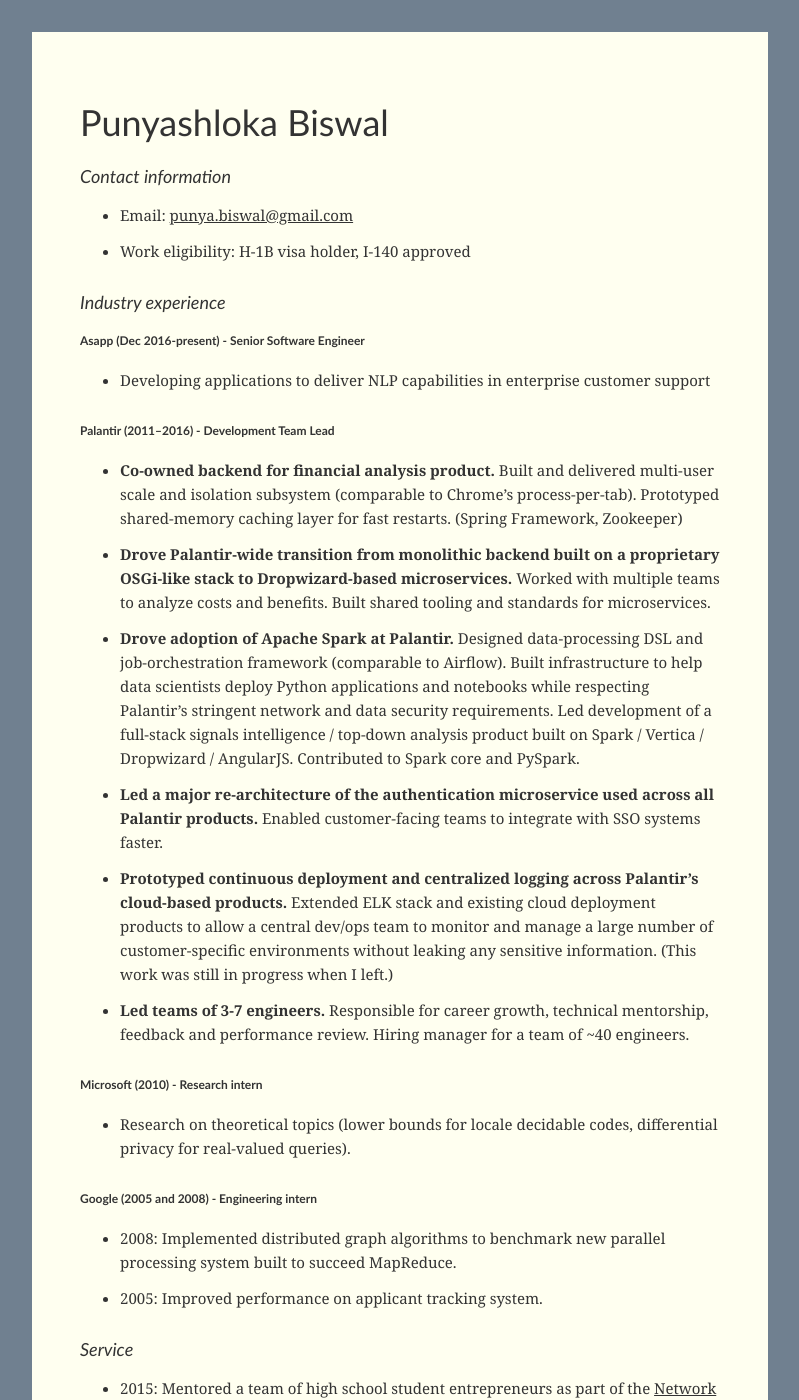
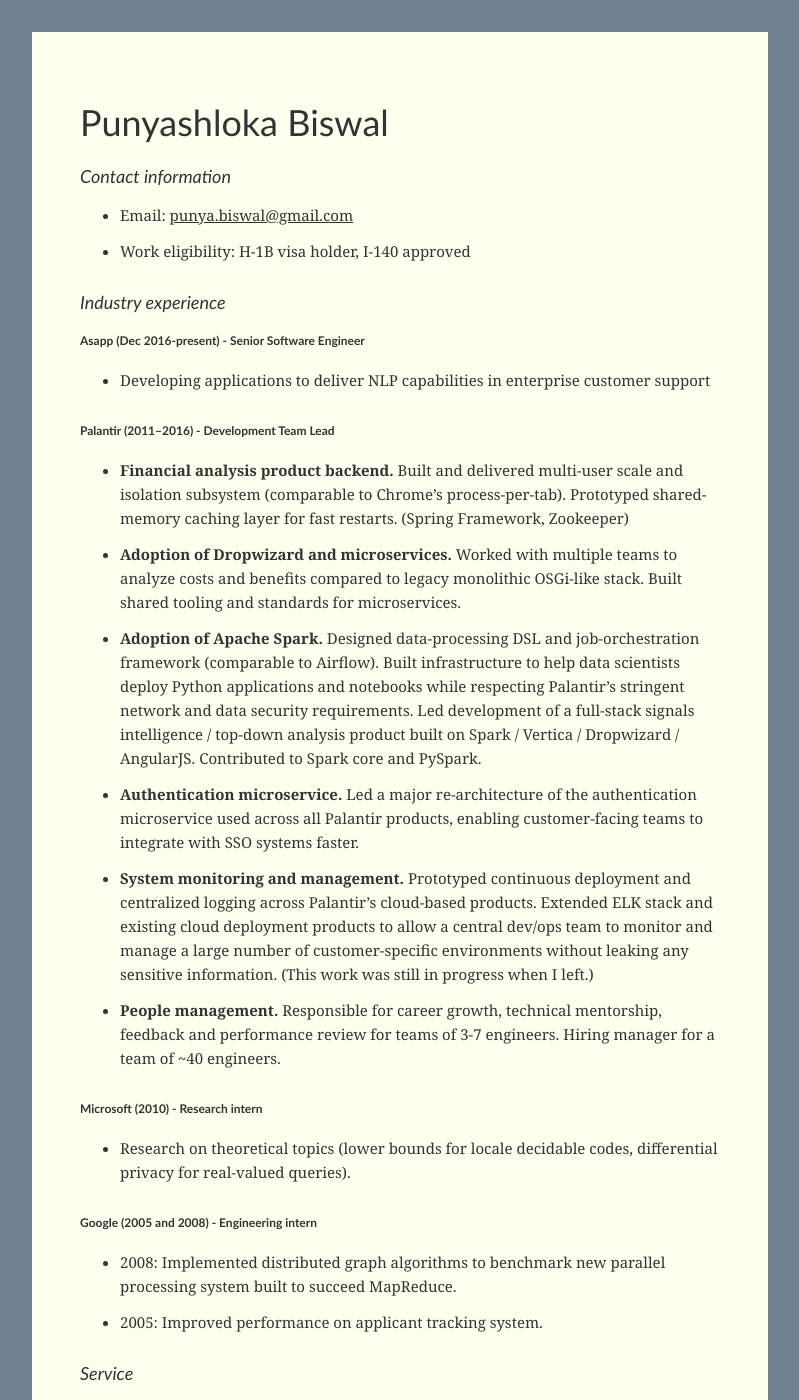
Before and after one commit to punya/punya.github.io, a Jekyll site: the page built from resume.md, in a window 1280 px wide and 1400 px high. Shown: the whole window, without its empty margins (240-1039 px from the left). Built offline with Jekyll 4.4.1, drawn with Linux system fonts in a browser that asks for light colours.

Commit message:
Better paragraph headings

```diff
--- a/resume.md
+++ b/resume.md
@@ -14,12 +14,12 @@
 - Developing applications to deliver NLP capabilities in enterprise customer support
 
 ### Palantir (2011–2016) - Development Team Lead
-- **Co-owned backend for financial analysis product.** Built and delivered multi-user scale and isolation subsystem (comparable to Chrome's process-per-tab). Prototyped shared-memory caching layer for fast restarts. (Spring Framework, Zookeeper)
-- **Drove Palantir-wide transition from monolithic backend built on a proprietary OSGi-like stack to Dropwizard-based microservices.** Worked with multiple teams to analyze costs and benefits. Built shared tooling and standards for microservices.
-- **Drove adoption of Apache Spark at Palantir.** Designed data-processing DSL and job-orchestration framework (comparable to Airflow). Built infrastructure to help data scientists deploy Python applications and notebooks while respecting Palantir's stringent network and data security requirements. Led development of a full-stack signals intelligence / top-down analysis product built on Spark / Vertica / Dropwizard / AngularJS. Contributed to Spark core and PySpark.
-- **Led a major re-architecture of the authentication microservice used across all Palantir products.** Enabled customer-facing teams to integrate with SSO systems faster.
-- **Prototyped continuous deployment and centralized logging across Palantir's cloud-based products.** Extended ELK stack and existing cloud deployment products to allow a central dev/ops team to monitor and manage a large number of customer-specific environments without leaking any sensitive information. (This work was still in progress when I left.)
-- **Led teams of 3-7 engineers.** Responsible for career growth, technical mentorship, feedback and performance review. Hiring manager for a team of ~40 engineers.
+- **Financial analysis product backend.** Built and delivered multi-user scale and isolation subsystem (comparable to Chrome's process-per-tab). Prototyped shared-memory caching layer for fast restarts. (Spring Framework, Zookeeper)
+- **Adoption of Dropwizard and microservices.** Worked with multiple teams to analyze costs and benefits compared to legacy monolithic OSGi-like stack. Built shared tooling and standards for microservices.
+- **Adoption of Apache Spark.** Designed data-processing DSL and job-orchestration framework (comparable to Airflow). Built infrastructure to help data scientists deploy Python applications and notebooks while respecting Palantir's stringent network and data security requirements. Led development of a full-stack signals intelligence / top-down analysis product built on Spark / Vertica / Dropwizard / AngularJS. Contributed to Spark core and PySpark.
+- **Authentication microservice.** Led a major re-architecture of the authentication microservice used across all Palantir products, enabling customer-facing teams to integrate with SSO systems faster.
+- **System monitoring and management.** Prototyped continuous deployment and centralized logging across Palantir's cloud-based products. Extended ELK stack and existing cloud deployment products to allow a central dev/ops team to monitor and manage a large number of customer-specific environments without leaking any sensitive information. (This work was still in progress when I left.)
+- **People management.** Responsible for career growth, technical mentorship, feedback and performance review for teams of 3-7 engineers. Hiring manager for a team of ~40 engineers.
 
 ### Microsoft (2010) - Research intern
 - Research on theoretical topics (lower bounds for locale decidable codes, differential privacy for real-valued queries).
```
